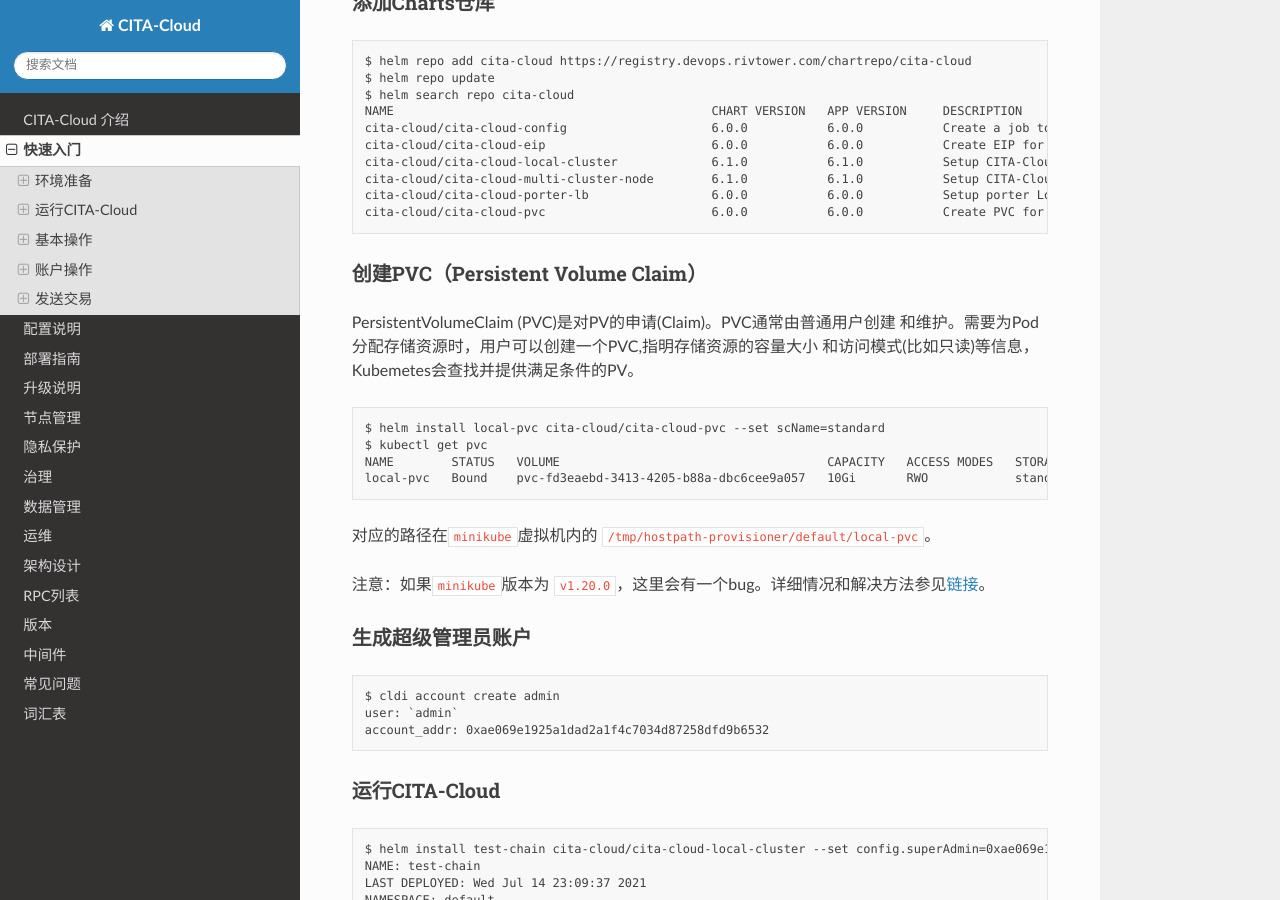
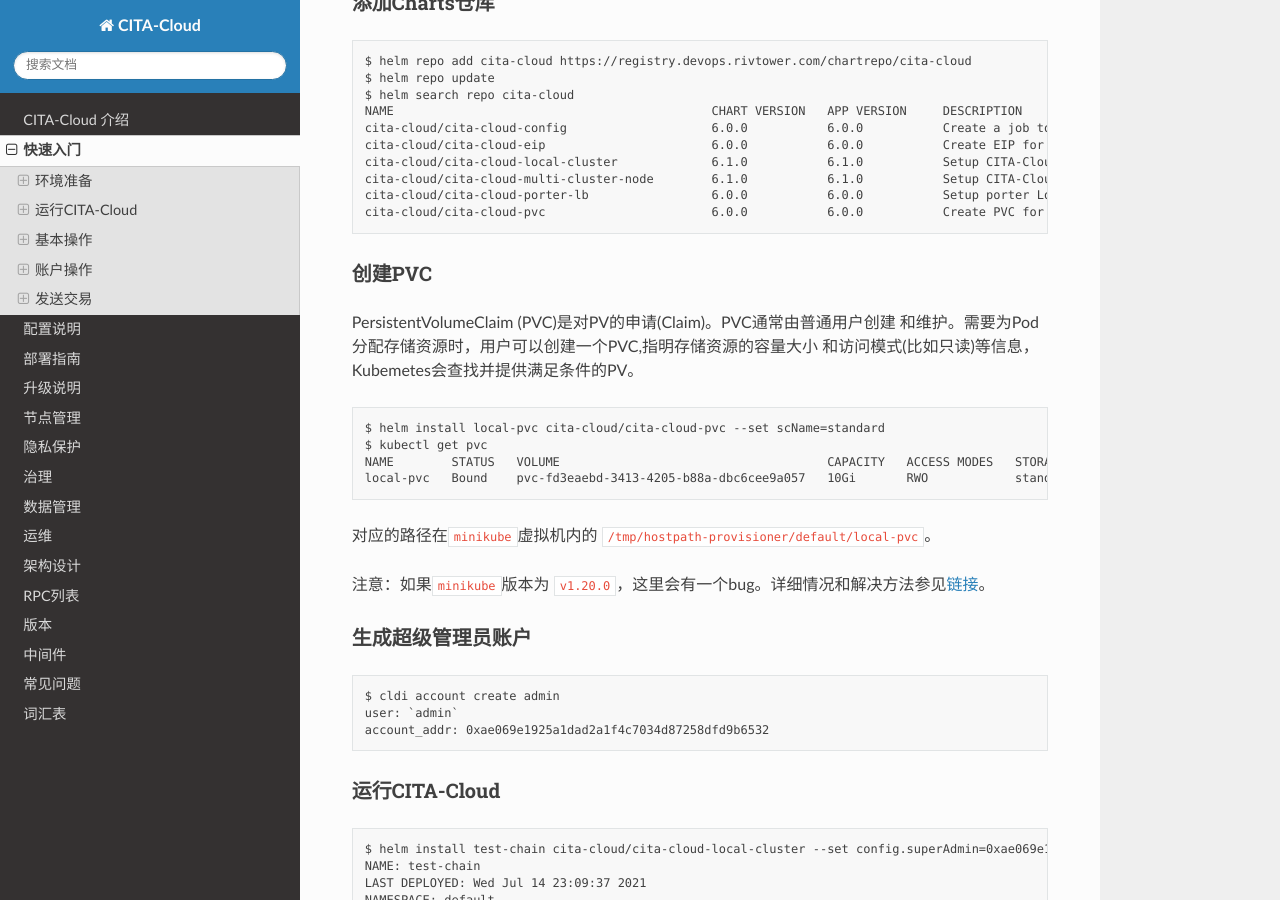
Before and after one commit to cita-cloud/docs, a Sphinx documentation site: the page built from source/getting-start.md, in a window 1280 px wide and 900 px high, scrolled down 2060 px. Built offline with Sphinx 7.4.7 and the Read the Docs theme 2.0.0, drawn with Linux system fonts in a browser that asks for light colours.

Commit message:
Update getting-start.md

````diff
--- a/source/getting-start.md
+++ b/source/getting-start.md
@@ -104,7 +104,7 @@
 cita-cloud/cita-cloud-pvc                       6.0.0           6.0.0           Create PVC for CITA-Cloud
 ```
 
-#### 创建PVC（Persistent Volume Claim）
+#### 创建PVC
 PersistentVolumeClaim (PVC)是对PV的申请(Claim)。PVC通常由普通用户创建 和维护。需要为Pod分配存储资源时，用户可以创建一个PVC,指明存储资源的容量大小 和访问模式(比如只读)等信息，Kubemetes会查找并提供满足条件的PV。
 
 ```
````
